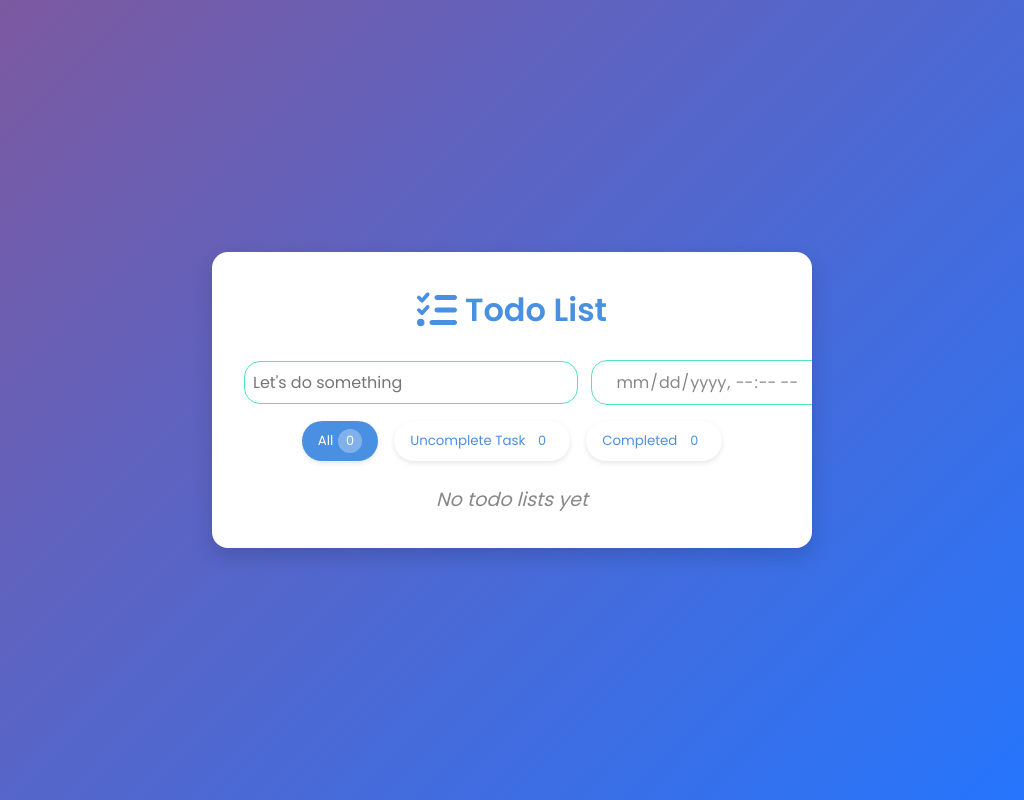
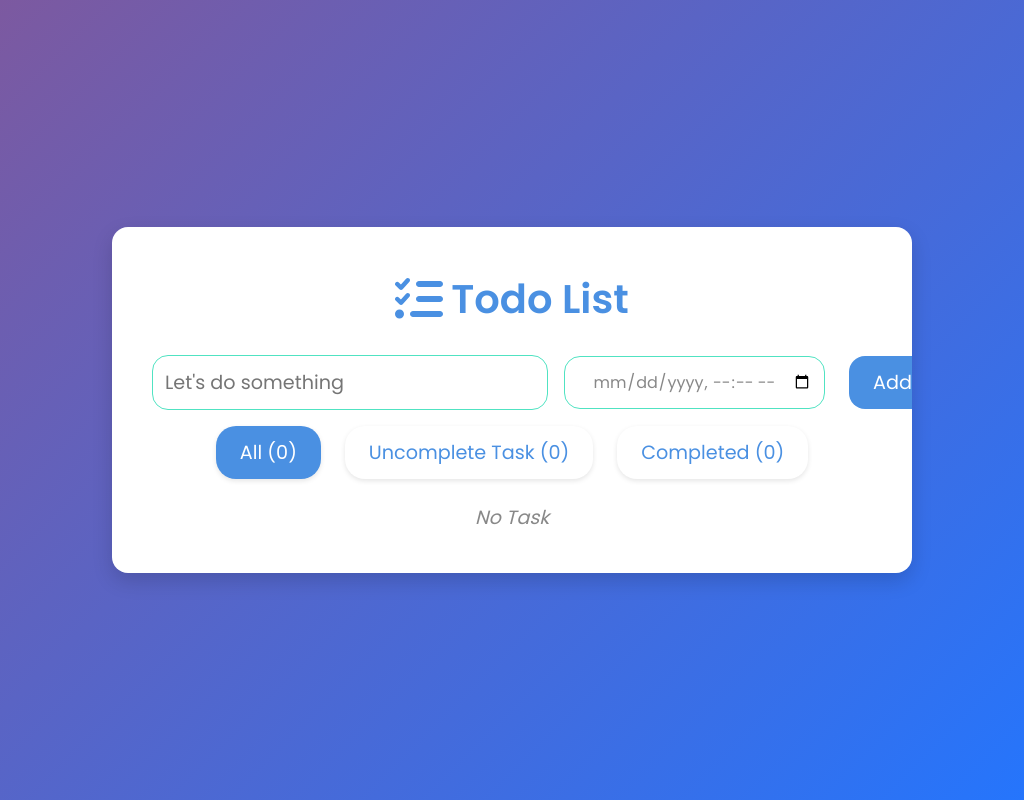
Before and after one commit to GazerBeamz/rojas-todo-list, a React (Create React App) app: page / in a window 1024 px wide. Built offline with nearby package versions, Linux system fonts and the light colour scheme.

Commit message:
Custom messages for complete, uncomplete and all and fix responsiveness

```diff
--- a/src/App.jsx
+++ b/src/App.jsx
@@ -91,7 +91,6 @@ function App() {
     return true;
   });
 
-  // Calculate task counts
   const allCount = todos.filter((todo) => !todo.completed && !todo.uncompleted).length;
   const uncompletedCount = todos.filter((todo) => todo.uncompleted && !todo.completed).length;
   const completedCount = todos.filter((todo) => todo.completed).length;
@@ -108,19 +107,19 @@ function App() {
             className={`filter-button ${filter === 'all' ? 'active' : ''}`}
             onClick={() => setFilter('all')}
           >
-            All <span className="counter">{allCount}</span>
+            All ({allCount})
           </button>
           <button
             className={`filter-button ${filter === 'uncompleted' ? 'active' : ''}`}
             onClick={() => setFilter('uncompleted')}
           >
-            Uncomplete Task <span className="counter">{uncompletedCount}</span>
+            Uncomplete Task ({uncompletedCount})
           </button>
           <button
             className={`filter-button ${filter === 'completed' ? 'active' : ''}`}
             onClick={() => setFilter('completed')}
           >
-            Completed <span className="counter">{completedCount}</span>
+            Completed ({completedCount})
           </button>
         </div>
         <TodoList
@@ -129,6 +128,7 @@ function App() {
           toggleComplete={toggleComplete}
           editTodo={editTodo}
           moveToAll={moveToAll}
+          filter={filter} // Pass the filter prop
         />
       </div>
     </div>
--- a/src/components/TodoList.jsx
+++ b/src/components/TodoList.jsx
@@ -3,7 +3,7 @@ import { FontAwesomeIcon } from '@fortawesome/react-fontawesome';
 import { faEdit, faTrash } from '@fortawesome/free-solid-svg-icons';
 import Modal from './Modal';
 
-const TodoList = ({ todos, deleteTodo, toggleComplete, editTodo }) => {
+const TodoList = ({ todos, deleteTodo, toggleComplete, editTodo, filter }) => {
   const [isModalOpen, setIsModalOpen] = useState(false);
   const [currentTodo, setCurrentTodo] = useState(null);
   const [editText, setEditText] = useState('');
@@ -30,9 +30,25 @@ const TodoList = ({ todos, deleteTodo, toggleComplete, editTodo }) => {
     closeModal();
   };
 
+  // Determine the message based on the filter
+  const getNoTasksMessage = () => {
+    switch (filter) {
+      case 'all':
+        return 'No Task';
+      case 'uncompleted':
+        return 'No Uncomplete task';
+      case 'completed':
+        return 'All tasks are complete';
+      default:
+        return 'No todo lists yet';
+    }
+  };
+
   return (
     <>
-      {todos.length === 0 && <p className="no-todos">No todo lists yet</p>}
+      {todos.length === 0 && (
+        <p className="no-todos">{getNoTasksMessage()}</p>
+      )}
 
       <ul className="todo-list">
         {todos.map((todo) => {
@@ -52,7 +68,7 @@ const TodoList = ({ todos, deleteTodo, toggleComplete, editTodo }) => {
                   {isOverdue && !todo.completed ? (
                     <span className="overdue-label">Overdue</span>
                   ) : todo.completed && todo.uncompleted ? (
-                    <span className="overdue-label">Overdue</span> // Show "Overdue" for completed overdue tasks
+                    <span className="overdue-label">Overdue</span>
                   ) : (
                     <>
                       <strong>Deadline:</strong> {deadline.toLocaleString()}
--- a/src/styles/App.css
+++ b/src/styles/App.css
@@ -22,7 +22,6 @@
 
 body {
   background: var(--background-gradient);
-  /* Gradient background */
   color: var(--text-color);
   line-height: 1.6;
   min-height: 100vh;
@@ -41,12 +40,10 @@ body {
 
 .container {
   width: 100%;
-  max-width: 600px;
+  max-width: 600px; /* Default max-width for smaller screens */
   background-color: var(--card-background);
-  /* Card background */
   border-radius: var(--border-radius);
   box-shadow: var(--shadow);
-  /* Modern shadow */
   padding: 2rem;
   overflow: hidden;
   animation: fadeIn 0.5s ease-in-out;
@@ -57,7 +54,6 @@ body {
     opacity: 0;
     transform: translateY(20px);
   }
-
   to {
     opacity: 1;
     transform: translateY(0);
@@ -83,34 +79,27 @@ body {
 .todo-form {
   display: flex;
   align-items: center;
-  /* Align items vertically */
   gap: 0.3rem;
-  /* Add spacing between elements */
   margin-bottom: 1rem;
 }
 
 /* Ensure both input fields have the same width and style */
 .todo-input {
   flex: 2;
-  /* Make the todo-input longer */
   padding: 0.5rem;
   border: 1px solid var(--accent-color);
   border-radius: var(--border-radius);
   font-size: 1rem;
-  /* Ensure consistent font size */
   outline: none;
   transition: var(--transition);
 }
 
 .todo-deadline {
   flex: 1;
-  /* Keep the deadline input smaller */
   padding: 0.5rem;
-  /* Match padding with todo-input */
   border: 1px solid var(--accent-color);
   border-radius: var(--border-radius);
   font-size: 1rem;
-  /* Ensure consistent font size */
   outline: none;
   text-align: center;
   transition: var(--transition);
@@ -132,12 +121,9 @@ body {
   border-radius: var(--border-radius);
   cursor: pointer;
   font-size: 1rem;
-  /* Match font size with inputs */
   transition: var(--transition);
   flex-shrink: 0;
-  /* Prevent the button from shrinking */
   margin-left: auto;
-  /* Push the button to the right */
 }
 
 .todo-button:hover {
@@ -157,40 +143,30 @@ body {
   align-items: center;
   padding: 1rem;
   border: none;
-  /* Remove the border */
   border-radius: var(--border-radius);
   margin-bottom: 1rem;
   background-color: var(--card-background);
-  /* Keep the card background */
   box-shadow: 0 4px 10px rgba(0, 0, 0, 0.1);
-  /* Add a subtle shadow */
   transition: var(--transition);
   cursor: pointer;
 }
 
 .todo-item:hover {
   transform: translateY(-2px);
-  /* Add a hover effect */
   box-shadow: 0 6px 15px rgba(0, 0, 0, 0.15);
-  /* Enhance the shadow on hover */
 }
 
 /* Completed Task Styling */
 .todo-item.completed {
   background-color: #e0f7fa;
-  /* Light blue background for completed tasks */
   color: #00796b;
-  /* Dark green text */
   text-decoration: line-through;
-  /* Strike-through for completed tasks */
 }
 
 /* Uncompleted Task Styling */
 .todo-item.uncompleted {
   background-color: #fff8e1;
-  /* Light yellow background for uncompleted tasks */
   color: #f57c00;
-  /* Orange text */
 }
 
 /* Task Text Styling */
@@ -198,7 +174,6 @@ body {
   flex: 1;
   margin-right: 1rem;
   font-family: 'Poppins', sans-serif;
-  /* Use Poppins font */
   font-size: 1rem;
   color: var(--text-color);
 }
@@ -242,22 +217,18 @@ body {
 
 .action-button.edit {
   color: #fbc02d;
-  /* Yellow color for edit */
 }
 
 .action-button.edit:hover {
   background-color: rgba(251, 192, 45, 0.2);
-  /* Light yellow background on hover */
 }
 
 .action-button.delete {
   color: #e57373;
-  /* Red color for delete */
 }
 
 .action-button.delete:hover {
   background-color: rgba(231, 76, 60, 0.1);
-  /* Light red background on hover */
 }
 
 /* Filter Buttons Styling */
@@ -271,14 +242,12 @@ body {
 .filter-button {
   padding: 0.5rem 1rem;
   border: none;
-  /* Remove the border */
   border-radius: 20px;
   background-color: var(--white);
   color: var(--primary-color);
   cursor: pointer;
   transition: var(--transition);
   box-shadow: 0 2px 5px rgba(0, 0, 0, 0.1);
-  /* Add a subtle shadow */
 }
 
 .filter-button.active {
@@ -290,9 +259,7 @@ body {
   background-color: var(--secondary-color);
   color: var(--white);
   transform: translateY(-2px);
-  /* Add a hover effect */
   box-shadow: 0 4px 10px rgba(0, 0, 0, 0.15);
-  /* Enhance the shadow on hover */
 }
 
 .due-label {
@@ -308,7 +275,6 @@ body {
 
 .todo-form .todo-deadline {
   flex: 1;
-  /* padding: 0.75rem; */
   border: 1px solid var(--accent-color);
   border-radius: var(--border-radius);
   font-size: 1rem;
@@ -331,7 +297,7 @@ body {
 .edit-input,
 .edit-deadline {
   padding: 0.75rem;
-  border: 1px solid var (--accent-color);
+  border: 1px solid var(--accent-color);
   border-radius: var(--border-radius);
   font-size: 1rem;
   outline: none;
@@ -378,9 +344,7 @@ body {
   cursor: pointer;
   text-decoration: none;
   font-size: 1.5rem;
-  /* Make the text bigger */
   text-transform: uppercase;
-  /* Optional: Make it uppercase */
 }
 
 .no-todos {
@@ -391,112 +355,105 @@ body {
   font-style: italic;
 }
 
-/* Add this to your existing App.css */
-
-/* Style the counter in filter buttons */
-.filter-button {
-  position: relative;
-  display: flex;
-  align-items: center;
-  justify-content: center;
-  gap: 0.3rem;
-  /* Space between text and count */
-}
-
-.filter-button span.counter {
-  background-color: rgba(255, 255, 255, 0.2);
-  border-radius: 50%;
-  padding: 0.2rem 0.5rem;
-  font-size: 0.8rem;
-  color: inherit;
-}
-
-/* Ensure active button counter is readable */
-.filter-button.active span.counter {
-  background-color: rgba(255, 255, 255, 0.3);
-}
-
-@media (max-width: 600px) {
+/* Media Query for Tablets (iPad Air, iPad Pro, etc.) */
+@media (min-width: 769px) and (max-width: 1024px) {
   .container {
-    padding: 1.5rem;
+    max-width: 800px; /* Increase max-width for tablets */
+    padding: 2.5rem; /* More padding for better spacing */
   }
 
   .app-title {
-    font-size: 1.75rem;
+    font-size: 2.5rem; /* Larger title */
   }
 
-  .todo-input {
-    font-size: 0.9rem;
+  .app-icon {
+    font-size: 3rem; /* Larger icon */
+  }
+
+  .todo-form {
+    gap: 0.5rem; /* Slightly more spacing between form elements */
+  }
+
+  .todo-input,
+  .todo-deadline {
+    font-size: 1.2rem; /* Larger input text */
+    padding: 0.75rem; /* More padding for inputs */
   }
 
   .todo-button {
-    font-size: 0.9rem;
+    font-size: 1.2rem; /* Larger button text */
+    padding: 0.75rem 1.5rem; /* Larger button */
+  }
+
+  .filter-buttons {
+    gap: 1.5rem; /* More spacing between filter buttons */
+  }
+
+  .filter-button {
+    font-size: 1.2rem; /* Larger filter button text */
+    padding: 0.75rem 1.5rem; /* Larger filter buttons */
+  }
+
+  .todo-item {
+    padding: 1.5rem; /* More padding for todo items */
+  }
+
+  .todo-text {
+    font-size: 1.2rem; /* Larger task text */
+  }
+
+  .todo-deadline {
+    font-size: 1rem; /* Slightly larger deadline text */
+  }
+
+  .overdue-label {
+    font-size: 1.5rem; /* Larger overdue label */
+  }
+
+  .action-button {
+    font-size: 1.5rem; /* Larger action buttons */
+  }
+}
+
+/* General Styles for Smaller Screens */
+@media (max-width: 768px) {
+  .container {
+    padding: 1rem;
+  }
+
+  .todo-form {
+    flex-direction: column;
+    gap: 0.5rem;
+  }
+
+  .todo-input,
+  .todo-deadline {
+    flex: none;
+    width: 100%;
+  }
+
+  .todo-button {
+    width: 100%;
+    text-align: center;
   }
 
   .todo-item {
     flex-direction: column;
     align-items: flex-start;
-  }
-
-  .todo-actions {
-    margin-top: 0.5rem;
-  }
-}
-
-/* General Styles for Smaller Screens */
-@media (max-width: 768px) {
-
-  /* Adjust the container padding */
-  .container {
-    padding: 1rem;
-  }
-
-  /* Stack the form inputs and button vertically */
-  .todo-form {
-    flex-direction: column;
-    /* Stack elements vertically */
-    gap: 0.5rem;
-    /* Add spacing between elements */
-  }
-
-  .todo-input,
-  .todo-deadline {
-    flex: none;
-    /* Remove flex to allow full width */
-    width: 100%;
-    /* Make inputs take full width */
-  }
-
-  .todo-button {
-    width: 100%;
-    /* Make the button take full width */
-    text-align: center;
-  }
-
-  /* Adjust the to-do list items */
-  .todo-item {
-    flex-direction: column;
-    /* Stack content vertically */
-    align-items: flex-start;
-    /* Align items to the left */
     padding: 0.8rem;
   }
 
   .todo-text {
     margin-bottom: 0.5rem;
-    /* Add spacing below the text */
   }
 
   .todo-deadline {
     margin: 0;
-    /* Remove extra margins */
   }
 
   .todo-actions {
     justify-content: flex-start;
-    /* Align actions to the left */
     gap: 1rem;
-    /* Add spacing between buttons */
   }
 }
 
@@ -504,23 +461,19 @@ body {
 @media (max-width: 480px) {
   .app-title {
     font-size: 1.5rem;
-    /* Reduce the title size */
   }
 
   .app-icon {
     font-size: 2rem;
-    /* Reduce the icon size */
   }
 
   .filter-buttons {
     flex-direction: column;
-    /* Stack filter buttons vertically */
     gap: 0.5rem;
   }
 
   .filter-button {
     width: 100%;
-    /* Make filter buttons take full width */
     text-align: center;
   }
 }
```
